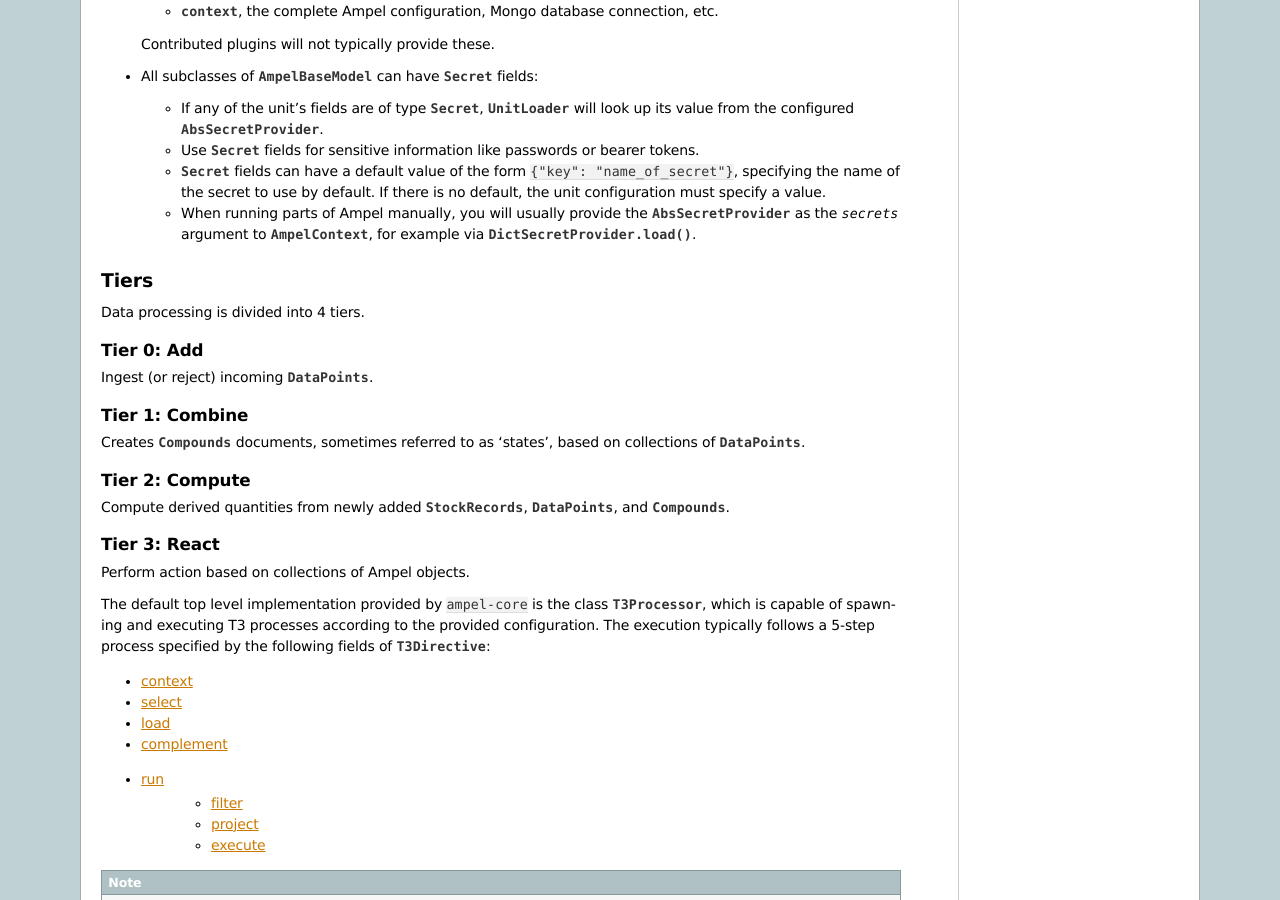
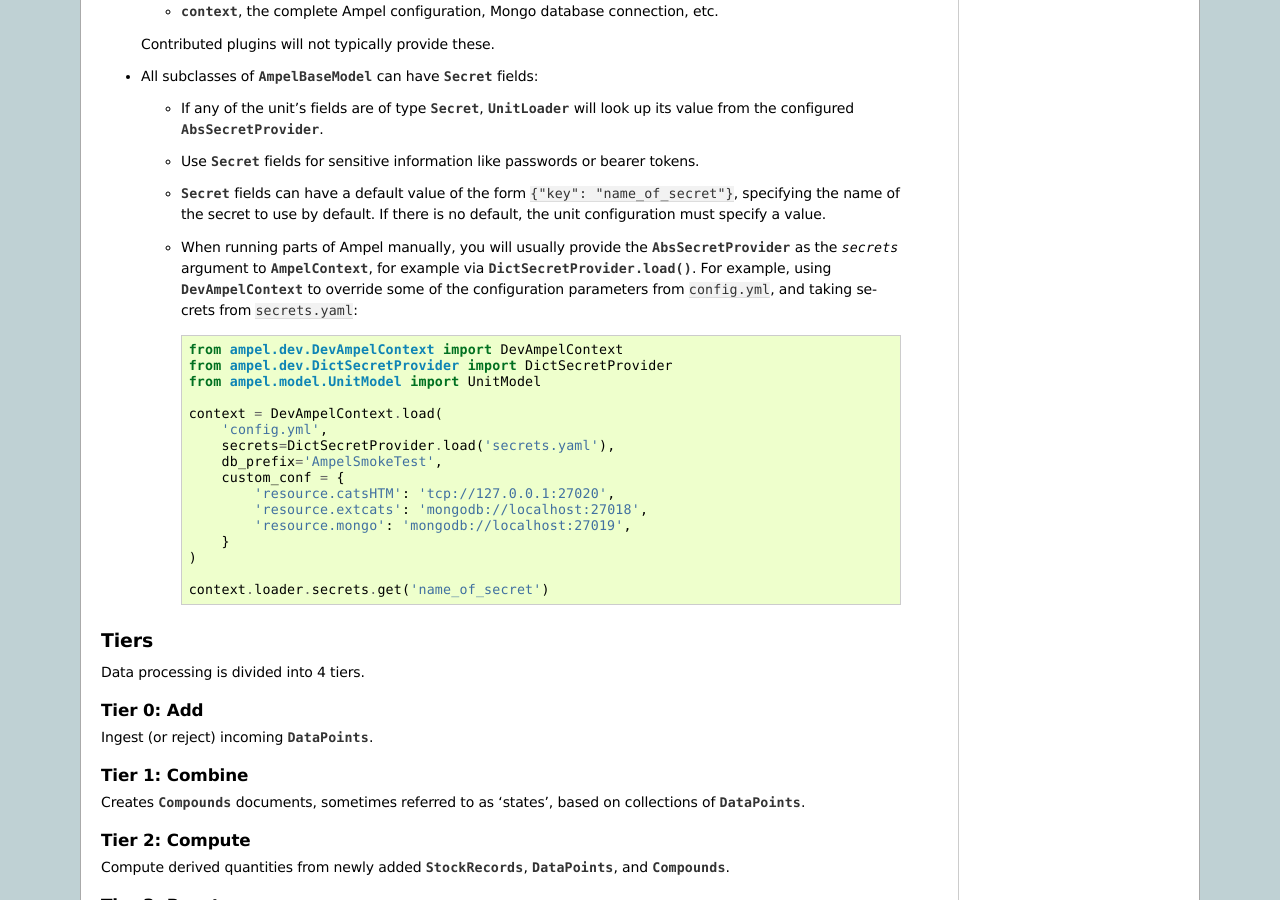
Before and after one commit to AmpelProject/Ampel-core, a Sphinx documentation site: the page built from docs/sphinx/structure.rst, in a window 1280 px wide and 900 px high, scrolled down 607 px. Built offline with Sphinx 7.4.7, drawn with Linux system fonts in a browser that asks for light colours.

Commit message:
docs: provide an example for DictSecretProvider

```diff
--- a/docs/sphinx/projects/ampel-core.rst
+++ b/docs/sphinx/projects/ampel-core.rst
@@ -176,3 +176,9 @@ Enums
 .. autoclass:: ampel.t2.T2RunState.T2RunState
   :members:
   :undoc-members:
+
+Odds and ends
+-------------
+
+.. autoclass:: ampel.log.AmpelLogger.AmpelLogger
+  :members:
--- a/docs/sphinx/structure.rst
+++ b/docs/sphinx/structure.rst
@@ -22,11 +22,13 @@ For some classes, the configuration dict includes more items than are specified
 
   - :attr:`~ampel.base.DataUnit.DataUnit.resource`, a subset of the `resources` section of the Ampel configuration. The keys are specified by entries in the class variable :attr:`~ampel.base.DataUnit.DataUnit.require`. This can be used to specify the URLs of local services like catalog databases. :class:`~ampel.core.UnitLoader.UnitLoader` will raise an exception if no corresponding entry exists in the `resources` section.
   - :attr:`~ampel.base.DataUnit.DataUnit.logger`, an instance of :class:`~ampel.log.AmpelLogger.AmpelLogger`.
+
   All T0, T2, and T3 units are :class:`DataUnits <ampel.base.DataUnit.DataUnit>`.
 
 - Subclasses of :class:`~ampel.core.AdminUnit.AdminUnit` has one additional property:
 
   - :attr:`~ampel.core.AdminUnit.AdminUnit.context`, the complete Ampel configuration, Mongo database connection, etc.
+
   Contributed plugins will not typically provide these.
 
 - All subclasses of :class:`~ampel.base.AmpelBaseModel.AmpelBaseModel` can have :class:`~ampel.model.Secret.Secret` fields:
@@ -34,7 +36,24 @@ For some classes, the configuration dict includes more items than are specified
   - If any of the unit's fields are of type :class:`~ampel.model.Secret.Secret`, :class:`~ampel.core.UnitLoader.UnitLoader` will look up its value from the configured :class:`~ampel.abstract.AbsSecretProvider.AbsSecretProvider`.
   - Use :class:`~ampel.model.Secret.Secret` fields for sensitive information like passwords or bearer tokens.
   - :class:`~ampel.model.Secret.Secret` fields can have a default value of the form ``{"key": "name_of_secret"}``, specifying the name of the secret to use by default. If there is no default, the unit configuration must specify a value.
-  - When running parts of Ampel manually, you will usually provide the :class:`~ampel.abstract.AbsSecretProvider.AbsSecretProvider` as the `secrets` argument to :class:`~ampel.core.AmpelContext.AmpelContext`, for example via :class:`DictSecretProvider.load() <ampel.dev.DictSecretProvider.DictSecretProvider.load>`.
+  - When running parts of Ampel manually, you will usually provide the :class:`~ampel.abstract.AbsSecretProvider.AbsSecretProvider` as the `secrets` argument to :class:`~ampel.core.AmpelContext.AmpelContext`, for example via :class:`DictSecretProvider.load() <ampel.dev.DictSecretProvider.DictSecretProvider.load>`. For example, using :class:`~ampel.dev.DevAmpelContext.DevAmpelContext` to override some of the configuration parameters from ``config.yml``, and taking secrets from ``secrets.yaml``::
+
+      from ampel.dev.DevAmpelContext import DevAmpelContext
+      from ampel.dev.DictSecretProvider import DictSecretProvider
+      from ampel.model.UnitModel import UnitModel
+
+      context = DevAmpelContext.load(
+          'config.yml',
+          secrets=DictSecretProvider.load('secrets.yaml'),
+          db_prefix='AmpelSmokeTest',
+          custom_conf = {
+              'resource.catsHTM': 'tcp://127.0.0.1:27020',
+              'resource.extcats': 'mongodb://localhost:27018',
+              'resource.mongo': 'mongodb://localhost:27019',
+          }
+      )
+
+      context.loader.secrets.get('name_of_secret')
 
 
 Tiers
```
